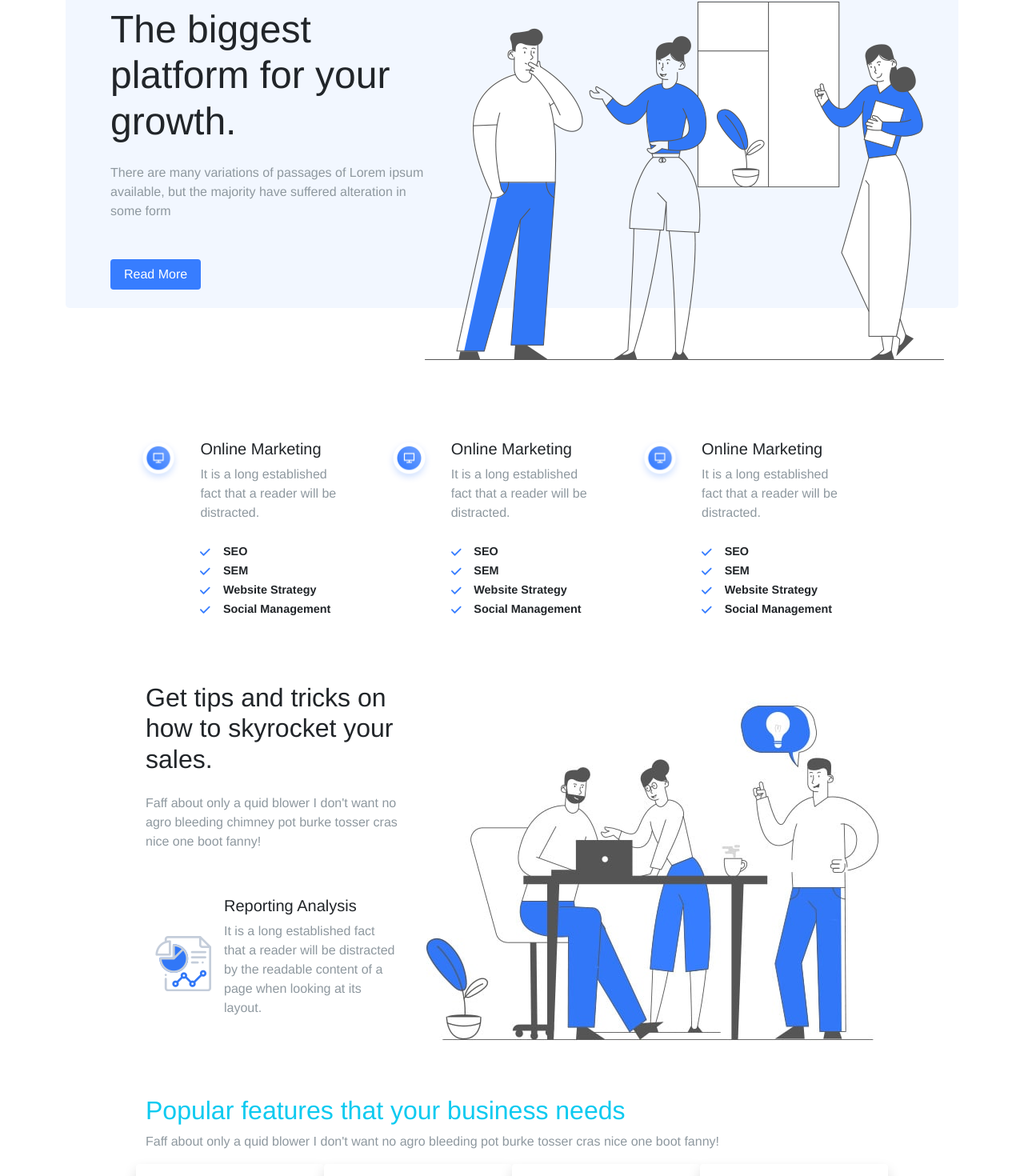
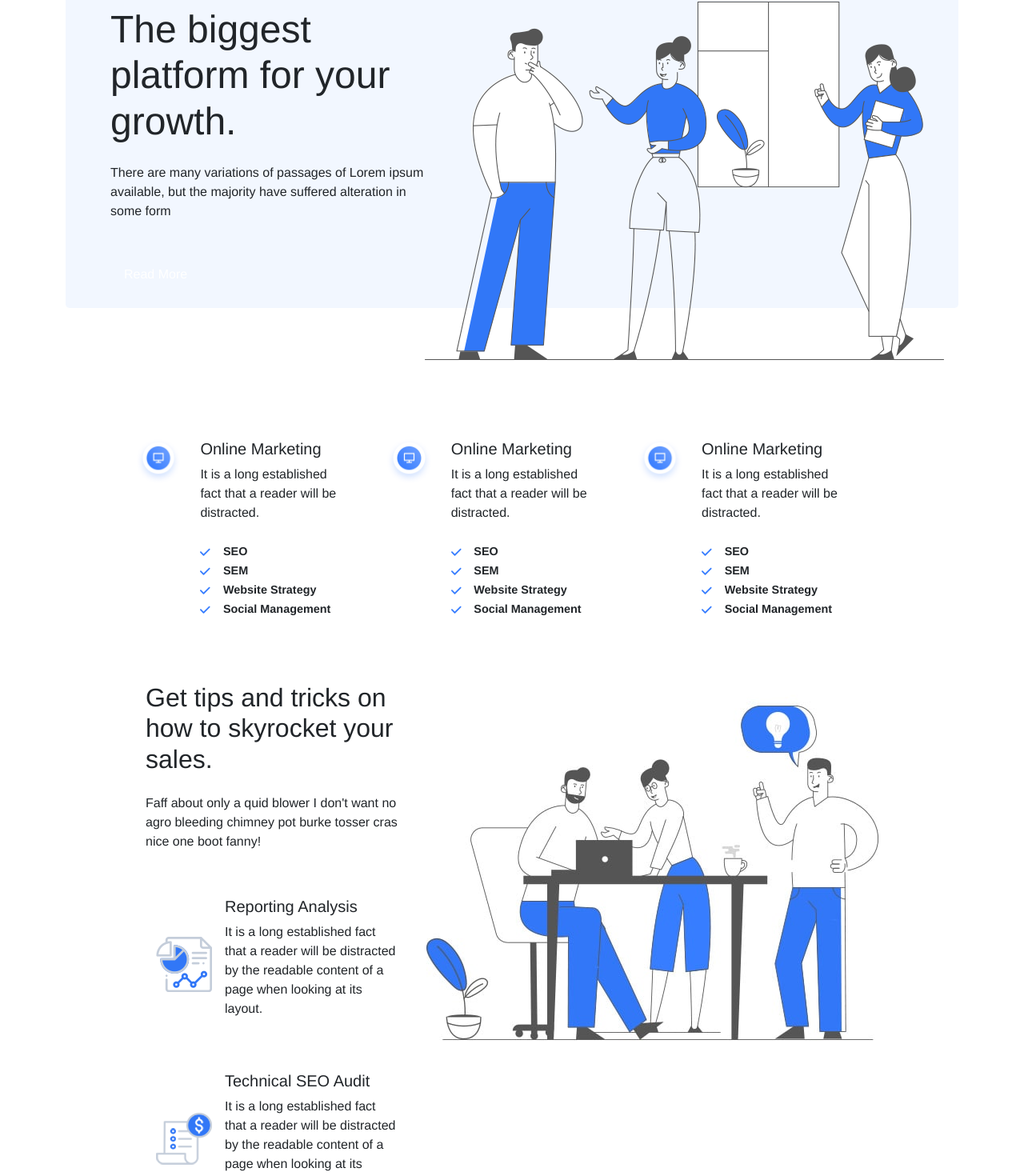
Before and after one commit to patriciabrsk/proj-html-vuejs, a Vue app: page / in a window 1280 px wide. Shown: the part 113-1583 px from the top of the page at 80% size. Built offline with nearby package versions, Linux system fonts and the light colour scheme.

Commit message:
dividing structure into single components

```diff
--- /dev/null
+++ b/src/components/Jumbotron.vue
@@ -0,0 +1,54 @@
+<template>
+  <section
+    class="jumbotron container d-flex align-items-center rounded-3 p-5 mb-5"
+  >
+    <div class="text-box ps-2">
+      <!-- <h1>{{ jumbotron.title }}</h1> -->
+      <h1 class="mb-4">The biggest platform for your growth.</h1>
+      <p class="mb-5">
+        There are many variations of passages of Lorem ipsum available, but the
+        majority have suffered alteration in some form
+      </p>
+      <button type="button" class="btn text-white px-3">Read More</button>
+    </div>
+    <div class="jumbotron-img">
+      <img :src="jumbotronImg" alt="" class="img-fluid" />
+    </div>
+  </section>
+</template>
+
+<script>
+export default {
+  name: "JumboTron",
+  data() {
+    return {
+      jumbotronImg: require("../assets/img/27-1.png"),
+    };
+  },
+};
+</script>
+
+<style lang="scss" scoped>
+@import "../assets/style/style.scss";
+
+section.jumbotron {
+  background-color: #f2f7ff;
+  height: 400px;
+
+  .section-card {
+    width: 200px;
+  }
+  div.text-box {
+    width: 40%;
+    h1 {
+      font-size: 3rem;
+    }
+  }
+
+  .jumbotron-img {
+    position: absolute;
+    top: 115px;
+    right: 100px;
+  }
+}
+</style>
--- a/src/components/Main.vue
+++ b/src/components/Main.vue
@@ -1,99 +1,20 @@
 <template>
   <main class="mt-5 container">
-    <section
-      class="jumbotron container d-flex align-items-center rounded-3 p-5 mb-5"
-    >
-      <div class="text-box ps-2">
-        <!-- <h1>{{ jumbotron.title }}</h1> -->
-        <h1 class="mb-4">The biggest platform for your growth.</h1>
-        <p class="mb-5">
-          There are many variations of passages of Lorem ipsum available, but
-          the majority have suffered alteration in some form
-        </p>
-        <button type="button" class="btn text-white px-3">Read More</button>
-      </div>
-      <div class="jumbotron-img">
-        <img :src="jumbotronImg" alt="" class="img-fluid" />
-      </div>
-    </section>
-
-    <section class="online-marketing container inner-container">
-      <div class="row row-cols-3 d-flex py-5">
-        <div
-          class="d-flex flex-row col section-card mt-5 px-0"
-          v-for="index in 3"
-          :key="index"
-        >
-          <div class="icon me-4">
-            <img :src="marketingImg" alt="" class="img-fluid" />
-          </div>
-          <div class="text">
-            <h5>Online Marketing</h5>
-            <p class="mb-4">
-              It is a long established fact that a reader will be distracted.
-            </p>
-            <ul class="p-0">
-              <li
-                class="list-unstyled"
-                v-for="list in marketingList"
-                :key="list"
-              >
-                <span class="check-icon me-3">
-                  <font-awesome-icon icon="fa-solid fa-check" />
-                </span>
-                <span>{{ list }}</span>
-              </li>
-            </ul>
-          </div>
-        </div>
-      </div>
-    </section>
-
-    <section class="sales container d-flex inner-container">
-      <div class="text-wrapper me-4">
-        <div class="text">
-          <h2>Get tips and tricks on how to skyrocket your sales.</h2>
-          <p class="py-3">
-            Faff about only a quid blower I don't want no agro bleeding chimney
-            pot burke tosser cras nice one boot fanny!
-          </p>
-          <div class="row row-cols-1 d-flex">
-            <div
-              class="section-card col p-4 d-flex align-items-center"
-              v-for="(value, index) in sales"
-              :key="index"
-            >
-              <div
-                class="icon me-3"
-                v-for="(image, index) in sales"
-                :key="index"
-              >
-                <img :src="image.iconsSrc[index]" alt="" />
-              </div>
-              <div class="card-text">
-                <h5>{{ value.title[index] }}</h5>
-                <p>{{ value.text }}</p>
-              </div>
-            </div>
-          </div>
-        </div>
-      </div>
-      <div class="sales-img">
-        <img :src="salesImg" alt="" />
-      </div>
-    </section>
+    <Jumbotron />
+    <OnlineMarketing />
+    <Sales />
 
     <section class="features">
       <div class="container inner-container">
-        <div class="text-wrapper d-flex justify-content-between">
-          <div class="text-info">
-            <h2>Popular features that your business needs</h2>
-            <p>
-              Faff about only a quid blower I don't want no agro bleeding pot
-              burke tosser cras nice one boot fanny!
+        <div class="text-wrapper d-flex justify-content-between mb-5">
+          <div class="texts">
+            <h2 class="mb-3">Popular features that your business needs</h2>
+            <p class="w-75">
+              Faff about only a quid blower I don't want no agro bleeding
+              chimney pot burke tosser cras nice one boot fanny!
             </p>
           </div>
-          <button type="button" class="btn text-white px-3">
+          <button type="button" class="btn align-self-center text-white px-3">
             Explore More Feature
           </button>
         </div>
@@ -115,24 +36,15 @@
 </template>
 
 <script>
+import Jumbotron from "./Jumbotron.vue";
+import OnlineMarketing from "./OnlineMarketing.vue";
+import Sales from "./Sales.vue";
+
 export default {
   name: "MyMain",
+  components: { Jumbotron, OnlineMarketing, Sales },
   data() {
     return {
-      jumbotronImg: require("../assets/img/27-1.png"),
-      marketingImg: require("../assets/img/24.png"),
-      marketingList: ["SEO", "SEM", "Website Strategy", "Social Management"],
-      salesImg: require("../assets/img/509.jpeg"),
-      sales: [
-        {
-          title: ["Reporting Analysis", "Technical SEO Audit"],
-          text: "It is a long established fact that a reader will be distracted by the readable content of a page when looking at its layout.",
-          iconsSrc: [
-            require("../assets/img/510.png"),
-            require("../assets/img/511.png"),
-          ],
-        },
-      ],
       features: [
         {
           title: "Customized Invoices",
@@ -167,13 +79,7 @@ export default {
           img: require("../assets/img/510.png"),
         },
       ],
-      //   jumbotron: [
-      //     {
-      //       title: "The biggest platform for your growth",
-      //       text: "There are many variations of passages of Lorem ipsum available, but the majority have suffered alteration in some form",
-      //       img: require("../assets/img/27-1.png"),
-      //     },
-      //   ],
+
       //   marketing: [
       //     {
       //       img: require("../assets/img/24.png"),
@@ -190,58 +96,59 @@ export default {
 <style lang="scss" scoped>
 @import "../assets/style/style.scss";
 main {
+  button.btn {
+    background-color: $brandBlue;
+  }
   p {
     color: $brandTxtGrey;
   }
-  section.jumbotron {
-    background-color: #f2f7ff;
-    height: 400px;
+  //   section.jumbotron {
+  //     background-color: #f2f7ff;
+  //     height: 400px;
 
-    .section-card {
-      width: 200px;
-    }
-    div.text-box {
-      width: 40%;
-      h1 {
-        font-size: 3rem;
-      }
-    }
+  //     .section-card {
+  //       width: 200px;
+  //     }
+  //     div.text-box {
+  //       width: 40%;
+  //       h1 {
+  //         font-size: 3rem;
+  //       }
+  //     }
 
-    .jumbotron-img {
-      position: absolute;
-      top: 115px;
-      right: 100px;
-    }
-    button {
-      background-color: $brandBlue;
-    }
-  }
+  //     .jumbotron-img {
+  //       position: absolute;
+  //       top: 115px;
+  //       right: 100px;
+  //     }
+  //   }
 
-  section.online-marketing {
-    height: 400px;
+  //   section.online-marketing {
+  //     height: 400px;
 
-    div.icon {
-      width: 18%;
-    }
-    div.text {
-      width: 60%;
-      li {
-        span {
-          display: inline-block;
-          font-weight: bold;
-          font-size: 0.9rem;
-        }
-        span.check-icon {
-          color: $brandBlue;
-        }
-      }
-    }
-  }
+  //     div.icon {
+  //       width: 18%;
+  //     }
+  //     div.text {
+  //       width: 60%;
+  //       li {
+  //         span {
+  //           display: inline-block;
+  //           font-weight: bold;
+  //           font-size: 0.9rem;
+  //         }
+  //         span.check-icon {
+  //           color: $brandBlue;
+  //         }
+  //       }
+  //     }
+  //   }
 
   section.sales {
     div.text-wrapper {
       div.text {
         div.section-card {
+          border: 1px solid transparent;
           &:hover {
             color: $brandBlue;
             border: 1px solid $borderGrey1;
@@ -250,5 +157,17 @@ main {
       }
     }
   }
+
+  section.features {
+    .text-wrapper {
+      .text-info {
+        p {
+          width: 60%;
+        }
+      }
+      button {
+      }
+    }
+  }
 }
 </style>
--- /dev/null
+++ b/src/components/OnlineMarketing.vue
@@ -0,0 +1,66 @@
+<template>
+  <section class="online-marketing container inner-container">
+    <div class="row row-cols-3 d-flex py-5">
+      <div
+        class="d-flex flex-row col section-card mt-5 px-0"
+        v-for="index in 3"
+        :key="index"
+      >
+        <div class="icon me-4">
+          <img :src="marketingImg" alt="" class="img-fluid" />
+        </div>
+        <div class="text">
+          <h5>Online Marketing</h5>
+          <p class="mb-4">
+            It is a long established fact that a reader will be distracted.
+          </p>
+          <ul class="p-0">
+            <li class="list-unstyled" v-for="list in marketingList" :key="list">
+              <span class="check-icon me-3">
+                <font-awesome-icon icon="fa-solid fa-check" />
+              </span>
+              <span>{{ list }}</span>
+            </li>
+          </ul>
+        </div>
+      </div>
+    </div>
+  </section>
+</template>
+
+<script>
+export default {
+  name: "OnlineMarketing",
+  data() {
+    return {
+      marketingImg: require("../assets/img/24.png"),
+      marketingList: ["SEO", "SEM", "Website Strategy", "Social Management"],
+    };
+  },
+};
+</script>
+
+<style lang="scss" scoped>
+@import "../assets/style/style.scss";
+
+section.online-marketing {
+  height: 400px;
+
+  div.icon {
+    width: 18%;
+  }
+  div.text {
+    width: 60%;
+    li {
+      span {
+        display: inline-block;
+        font-weight: bold;
+        font-size: 0.9rem;
+      }
+      span.check-icon {
+        color: $brandBlue;
+      }
+    }
+  }
+}
+</style>
--- /dev/null
+++ b/src/components/Sales.vue
@@ -0,0 +1,76 @@
+<template>
+  <section class="sales container d-flex inner-container">
+    <div class="text-wrapper me-4">
+      <div class="text">
+        <h2>Get tips and tricks on how to skyrocket your sales.</h2>
+        <p class="py-3">
+          Faff about only a quid blower I don't want no agro bleeding chimney
+          pot burke tosser cras nice one boot fanny!
+        </p>
+        <div class="row row-cols-1 d-flex">
+          <div
+            class="section-card col p-4 d-flex align-items-center"
+            v-for="info in sales"
+            :key="info.id"
+          >
+            <div class="icon me-3">
+              <img :src="info.iconSrc" alt="" />
+            </div>
+            <div class="card-text">
+              <h5>{{ info.title }}</h5>
+              <p>{{ info.text }}</p>
+            </div>
+          </div>
+        </div>
+      </div>
+    </div>
+    <div class="sales-img">
+      <img :src="salesImg" alt="" />
+    </div>
+  </section>
+</template>
+
+<script>
+export default {
+  // eslint-disable-next-line vue/multi-word-component-names
+  name: "Sales",
+  data() {
+    return {
+      salesImg: require("../assets/img/509.jpeg"),
+      sales: [
+        {
+          title: "Reporting Analysis",
+          text: "It is a long established fact that a reader will be distracted by the readable content of a page when looking at its layout.",
+          iconSrc: require("../assets/img/510.png"),
+        },
+        {
+          title: "Technical SEO Audit",
+          text: "It is a long established fact that a reader will be distracted by the readable content of a page when looking at its layout.",
+          iconSrc: require("../assets/img/511.png"),
+        },
+      ],
+    };
+  },
+};
+</script>
+
+<style lang="scss" scoped>
+@import "../assets/style/style.scss";
+
+section.sales {
+  div.text-wrapper {
+    div.text {
+      div.section-card {
+        border: 1px solid transparent;
+        &:hover {
+          border: 1px solid $borderGrey1;
+          box-shadow: 0 5px 15px rgba(235, 235, 235, 0.6);
+        }
+        .card-text:hover h5 {
+          color: $brandBlue;
+        }
+      }
+    }
+  }
+}
+</style>
```
